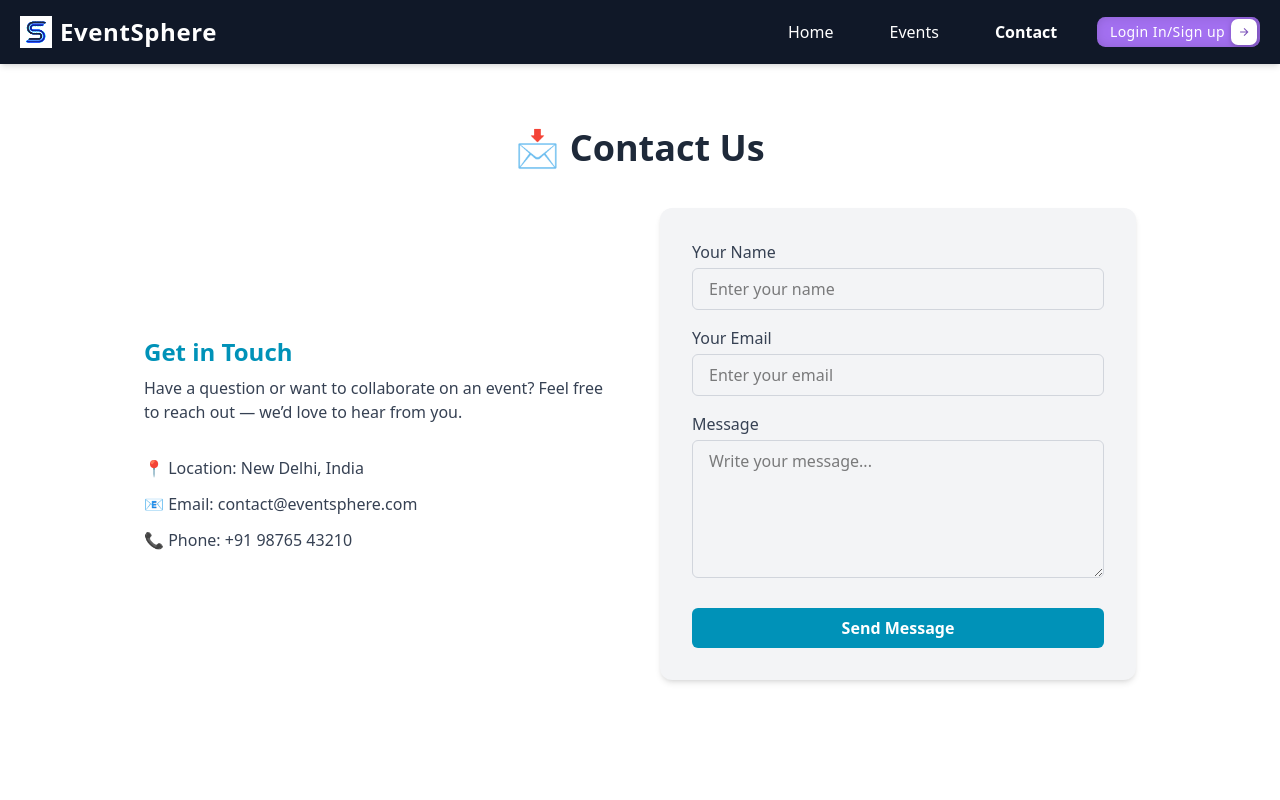
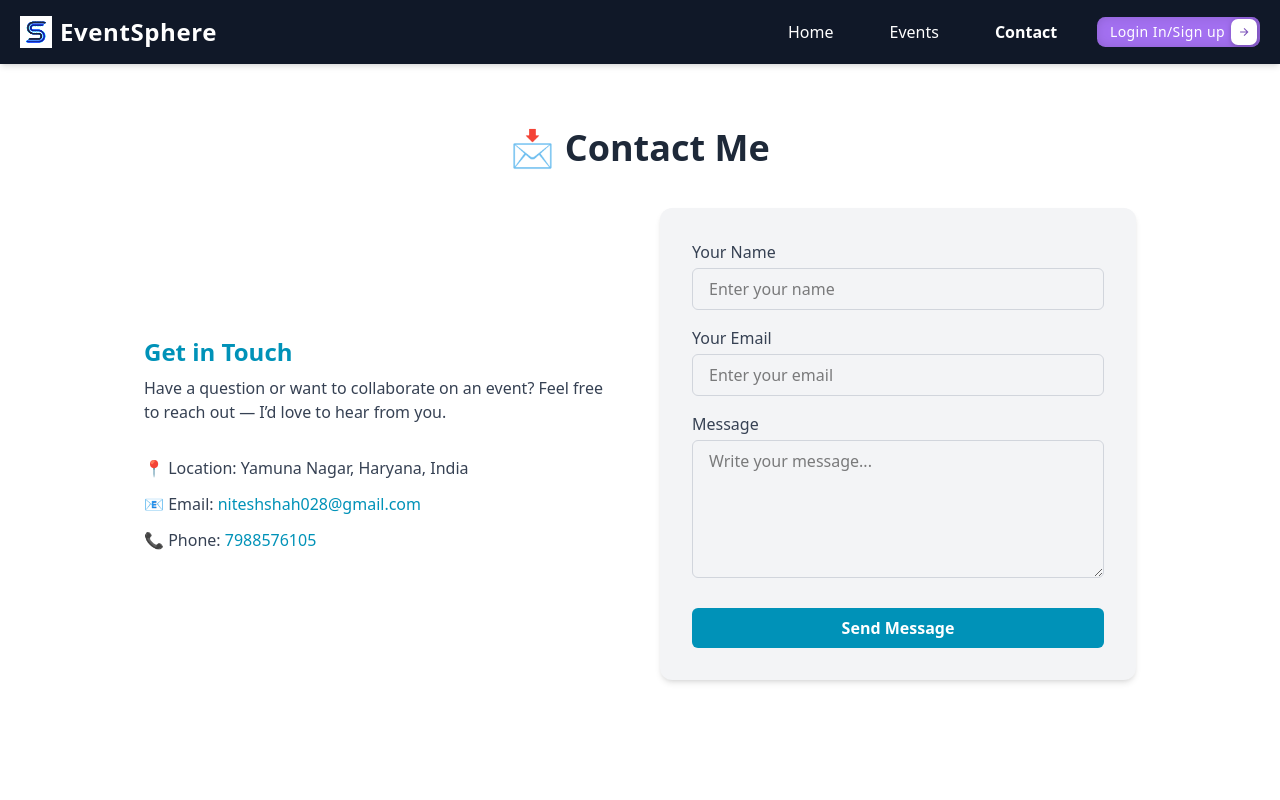
Before and after one commit to Nitesh47kumars/EventSphere, a React (Vite) app: page /contact in a window 1280 px wide. Shown: the top 800 px of the page. Built offline with nearby package versions, Linux system fonts and the light colour scheme.

Commit message:
Divide Contact into Many Components | Update Info

```diff
--- a/src/Components/Contact/Contact.jsx
+++ b/src/Components/Contact/Contact.jsx
@@ -1,121 +1,18 @@
 // src/Components/Contact/Contact.jsx
-import React, { useState } from "react";
+import React from "react";
+import ContactInfo from "./ContactInfo";
+import ContactForm from "./ContactForm";
 
 const Contact = () => {
-  const [formData, setFormData] = useState({
-    name: "",
-    email: "",
-    message: "",
-  });
-
-  const [submitted, setSubmitted] = useState(false);
-
-  const handleChange = (e) => {
-    const { name, value } = e.target;
-    setFormData((prev) => ({ ...prev, [name]: value }));
-  };
-
-  const handleSubmit = (e) => {
-    e.preventDefault();
-    // Just simulate submission
-    setSubmitted(true);
-    setTimeout(() => setSubmitted(false), 3000);
-    setFormData({ name: "", email: "", message: "" });
-  };
-
   return (
     <section className="max-w-5xl mx-auto py-16 px-4">
       <h1 className="text-4xl font-bold text-center mb-10 text-gray-800">
-        📩 Contact Us
+        📩 Contact Me
       </h1>
 
       <div className="grid md:grid-cols-2 gap-10">
-        {/* Contact Info */}
-        <div className="flex flex-col justify-center space-y-4 text-gray-700">
-          <h2 className="text-2xl font-semibold text-cyan-600 mb-2">
-            Get in Touch
-          </h2>
-          <p>
-            Have a question or want to collaborate on an event?
-            Feel free to reach out — we’d love to hear from you.
-          </p>
-
-          <div className="space-y-3 mt-4">
-            <p>
-              📍 <span className="font-medium">Location:</span> New Delhi, India
-            </p>
-            <p>
-              📧 <span className="font-medium">Email:</span> contact@eventsphere.com
-            </p>
-            <p>
-              📞 <span className="font-medium">Phone:</span> +91 98765 43210
-            </p>
-          </div>
-        </div>
-
-        {/* Contact Form */}
-        <form
-          onSubmit={handleSubmit}
-          className="bg-gray-100 rounded-xl p-8 shadow-md"
-        >
-          <div className="mb-4">
-            <label className="block text-gray-700 font-medium mb-1">
-              Your Name
-            </label>
-            <input
-              type="text"
-              name="name"
-              value={formData.name}
-              onChange={handleChange}
-              required
-              placeholder="Enter your name"
-              className="w-full border border-gray-300 rounded-md px-4 py-2 focus:outline-none focus:ring-2 focus:ring-cyan-500"
-            />
-          </div>
-
-          <div className="mb-4">
-            <label className="block text-gray-700 font-medium mb-1">
-              Your Email
-            </label>
-            <input
-              type="email"
-              name="email"
-              value={formData.email}
-              onChange={handleChange}
-              required
-              placeholder="Enter your email"
-              className="w-full border border-gray-300 rounded-md px-4 py-2 focus:outline-none focus:ring-2 focus:ring-cyan-500"
-            />
-          </div>
-
-          <div className="mb-6">
-            <label className="block text-gray-700 font-medium mb-1">
-              Message
-            </label>
-            <textarea
-              name="message"
-              value={formData.message}
-              onChange={handleChange}
-              required
-              rows="5"
-              placeholder="Write your message..."
-              className="w-full border border-gray-300 rounded-md px-4 py-2 focus:outline-none focus:ring-2 focus:ring-cyan-500"
-            ></textarea>
-          </div>
-
-          <button
-            type="submit"
-            className="w-full bg-cyan-600 hover:bg-cyan-700 text-white font-semibold py-2 rounded-md transition-all"
-          >
-            Send Message
-          </button>
-
-          {submitted && (
-            <p className="text-green-600 mt-4 text-center font-medium">
-              ✅ Message sent successfully!
-            </p>
-          )}
-        </form>
+        <ContactInfo />
+        <ContactForm />
       </div>
     </section>
   );
--- /dev/null
+++ b/src/Components/Contact/ContactForm.jsx
@@ -0,0 +1,91 @@
+// src/Components/Contact/ContactForm.jsx
+import React, { useState } from "react";
+
+const ContactForm = () => {
+  const [formData, setFormData] = useState({
+    name: "",
+    email: "",
+    message: "",
+  });
+
+  const [submitted, setSubmitted] = useState(false);
+
+  const handleChange = (e) => {
+    const { name, value } = e.target;
+    setFormData((prev) => ({ ...prev, [name]: value }));
+  };
+
+  const handleSubmit = (e) => {
+    e.preventDefault();
+    setSubmitted(true);
+    setTimeout(() => setSubmitted(false), 3000);
+    setFormData({ name: "", email: "", message: "" });
+  };
+
+  return (
+    <form
+      onSubmit={handleSubmit}
+      className="bg-gray-100 rounded-xl p-8 shadow-md"
+    >
+      <div className="mb-4">
+        <label className="block text-gray-700 font-medium mb-1">
+          Your Name
+        </label>
+        <input
+          type="text"
+          name="name"
+          value={formData.name}
+          onChange={handleChange}
+          required
+          placeholder="Enter your name"
+          className="w-full border border-gray-300 rounded-md px-4 py-2 focus:outline-none focus:ring-2 focus:ring-cyan-500"
+        />
+      </div>
+
+      <div className="mb-4">
+        <label className="block text-gray-700 font-medium mb-1">
+          Your Email
+        </label>
+        <input
+          type="email"
+          name="email"
+          value={formData.email}
+          onChange={handleChange}
+          required
+          placeholder="Enter your email"
+          className="w-full border border-gray-300 rounded-md px-4 py-2 focus:outline-none focus:ring-2 focus:ring-cyan-500"
+        />
+      </div>
+
+      <div className="mb-6">
+        <label className="block text-gray-700 font-medium mb-1">
+          Message
+        </label>
+        <textarea
+          name="message"
+          value={formData.message}
+          onChange={handleChange}
+          required
+          rows="5"
+          placeholder="Write your message..."
+          className="w-full border border-gray-300 rounded-md px-4 py-2 focus:outline-none focus:ring-2 focus:ring-cyan-500"
+        ></textarea>
+      </div>
+
+      <button
+        type="submit"
+        className="w-full bg-cyan-600 hover:bg-cyan-700 text-white font-semibold py-2 rounded-md transition-all"
+      >
+        Send Message
+      </button>
+
+      {submitted && (
+        <p className="text-green-600 mt-4 text-center font-medium">
+          ✅ Message sent successfully!
+        </p>
+      )}
+    </form>
+  );
+};
+
+export default ContactForm;
--- /dev/null
+++ b/src/Components/Contact/ContactInfo.jsx
@@ -0,0 +1,43 @@
+// src/Components/Contact/ContactInfo.jsx
+import React from "react";
+
+const ContactInfo = () => {
+  return (
+    <div className="flex flex-col justify-center space-y-4 text-gray-700">
+      <h2 className="text-2xl font-semibold text-cyan-600 mb-2">
+        Get in Touch
+      </h2>
+      <p>
+        Have a question or want to collaborate on an event?
+        Feel free to reach out — I’d love to hear from you.
+      </p>
+
+      <div className="space-y-3 mt-4">
+        <p>
+          📍 <span className="font-medium">Location:</span>{" "}
+          Yamuna Nagar, Haryana, India
+        </p>
+        <p>
+          📧 <span className="font-medium">Email:</span>{" "}
+          <a
+            href="mailto:niteshshah028@gmail.com"
+            className="text-cyan-600 hover:underline"
+          >
+            niteshshah028@gmail.com
+          </a>
+        </p>
+        <p>
+          📞 <span className="font-medium">Phone:</span>{" "}
+          <a
+            href="tel:7988576105"
+            className="text-cyan-600 hover:underline"
+          >
+            7988576105
+          </a>
+        </p>
+      </div>
+    </div>
+  );
+};
+
+export default ContactInfo;
```
